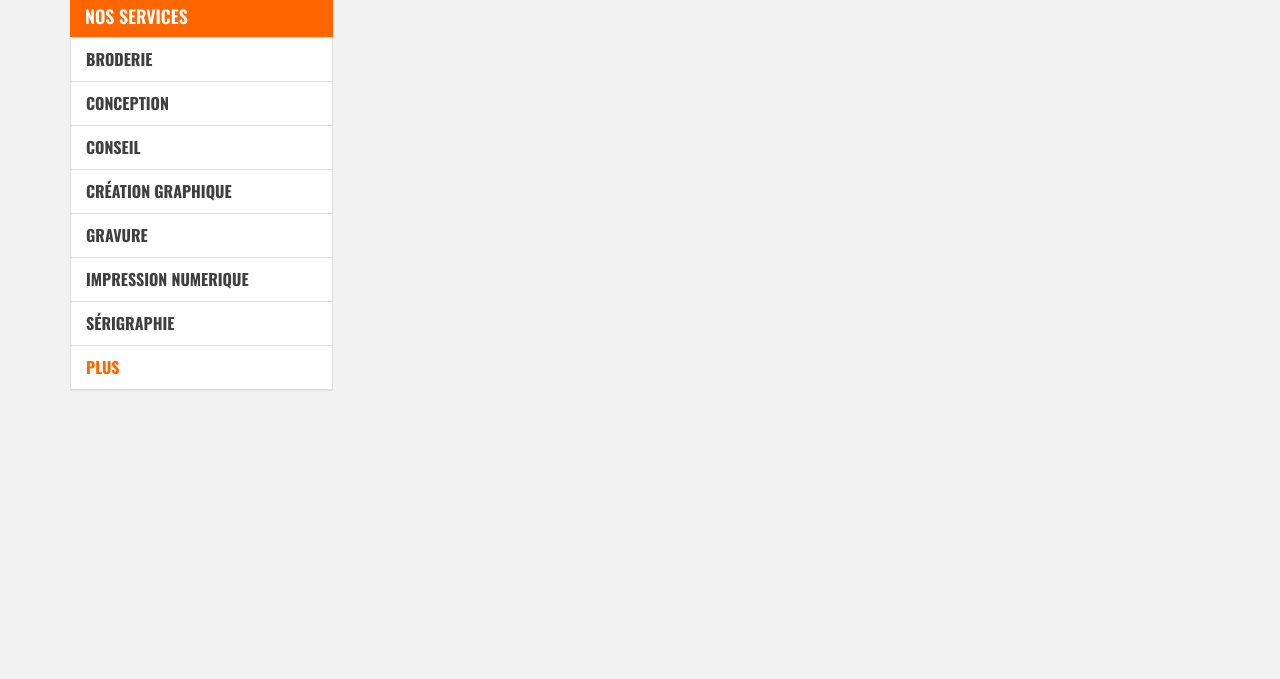
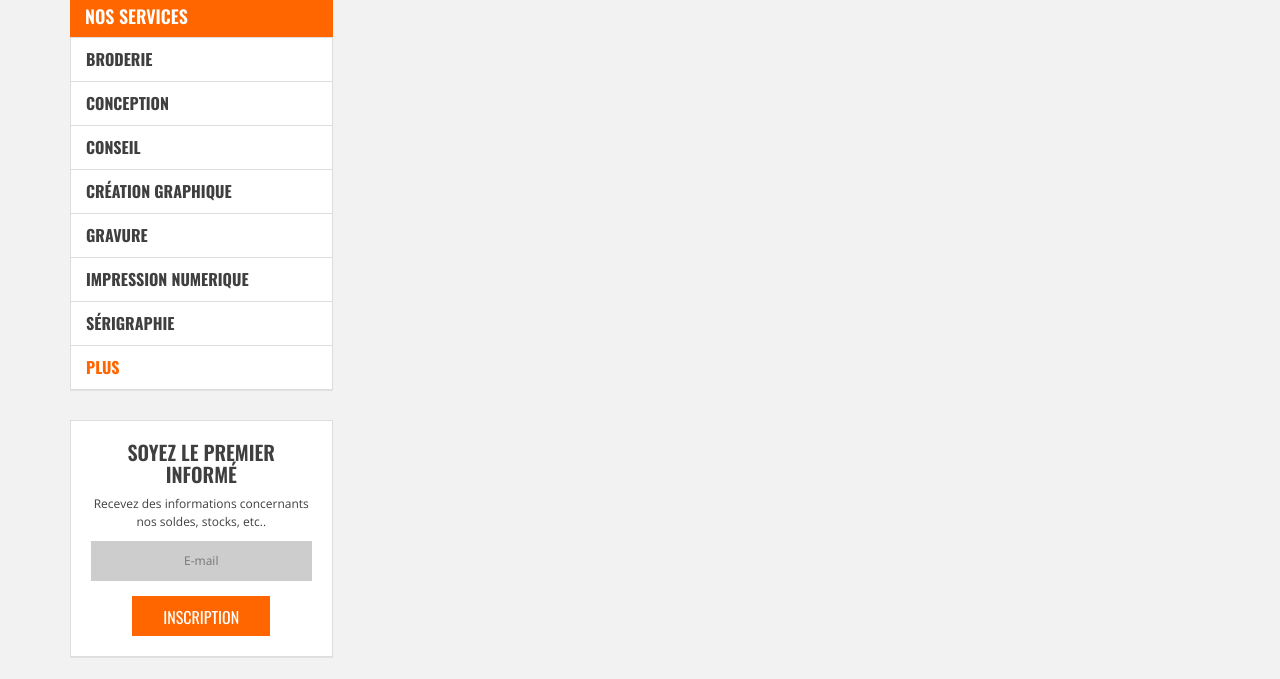
Before and after one commit to jordanfokoua/blvck237.github.io, a plain HTML site: page index.html in a window 1280 px wide. Shown: the part 121-800 px from the top of the page. Drawn offline with nearby package versions, Linux system fonts and the light colour scheme; a web font is replaced by a local one.

Commit message:
:sparkles: Create Subscribe module

```diff
--- a/index.html
+++ b/index.html
@@ -293,6 +293,17 @@
                     </div>
                     <!-- Sidebar Navigation End -->
 
+                    <!-- Sidebar Subscribe Module -->
+                    <div class="shop-module sidebar-module sidebar-subscribe-module">
+                        <div class="module-content">
+                            <h4>Soyez le premier informé</h4>
+                            <p>Recevez des informations concernants nos soldes, stocks, etc..</p>
+                            <form id="subscribe-1" class="subscribe-mini" accept-charset="#" method="post">
+                                <input type="email" name="email" placeholder="E-mail" required>
+                                <button class="btn btn-solid" type="submit" name="emailsubmit">Inscription</button>
+                            </form>
+                        </div>
+                    </div>
 
 
 
```
